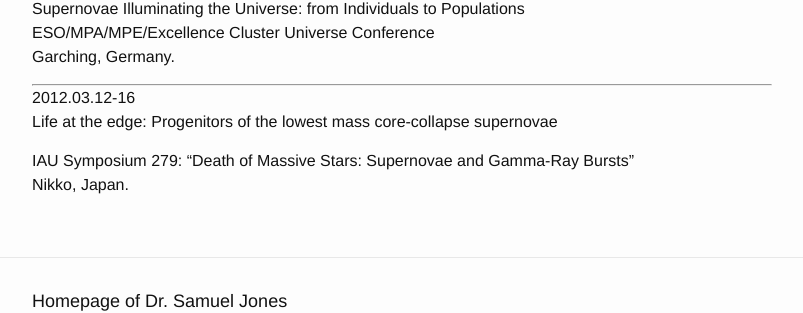
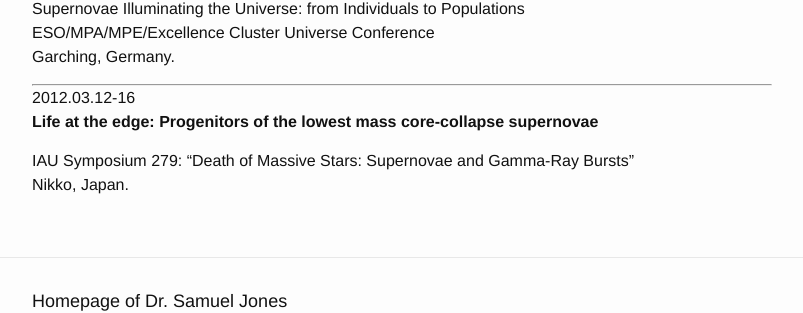
Before and after one commit to swjones/swjones.github.io, a Jekyll site: the page built from talks.md, in a window 1280 px wide. Shown: the part 2721-3034 px from the top of the page, without its empty margins (238-1041 px from the left). Built offline with Jekyll 4.4.1, drawn with Linux system fonts in a browser that asks for light colours; formulas are drawn with MathJax 3.

```diff
--- a/talks.md
+++ b/talks.md
@@ -208,7 +208,7 @@ Garching, Germany.
 
 2012.03.12-16
 <br>
-Life at the edge: Progenitors of the lowest mass core-collapse supernovae
+__Life at the edge: Progenitors of the lowest mass core-collapse supernovae__
 
 IAU Symposium 279: "Death of Massive Stars: Supernovae and Gamma-Ray Bursts"
 <br>
```
